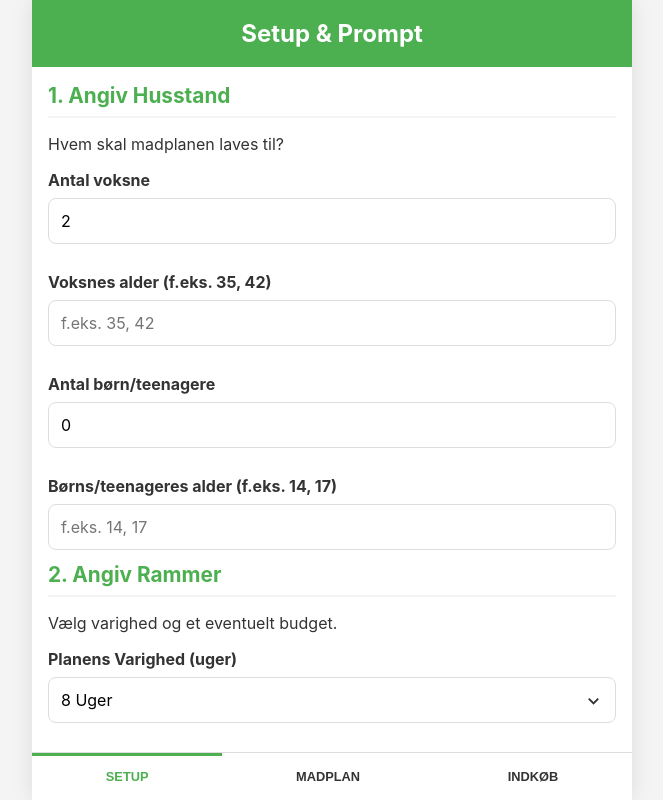
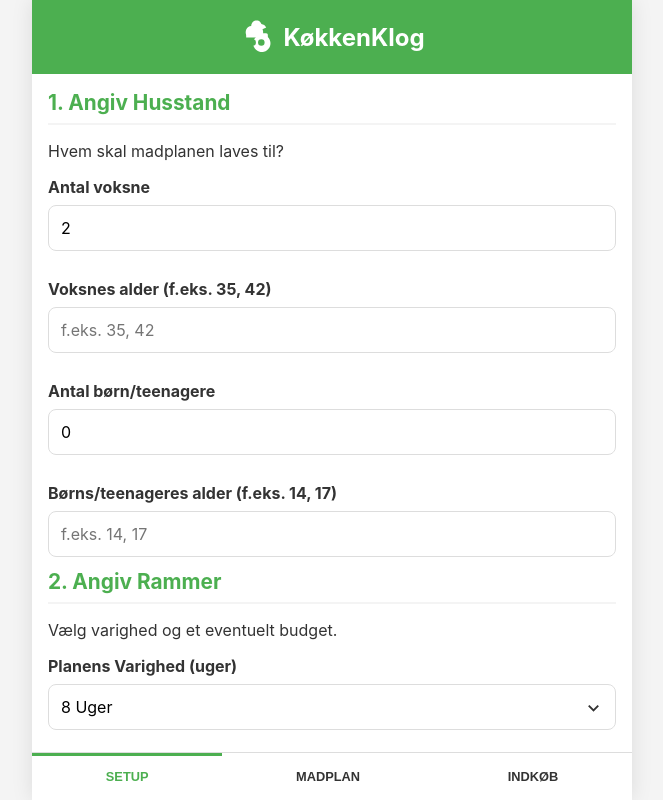
Before and after one commit to ClausClan/Min_Madplan, a plain HTML site: page index.html in a window 1280 px wide. Shown: the whole page, without its empty margins (308-971 px from the left). Drawn offline with Linux system fonts and the light colour scheme.

Commit message:
Update index.html

```diff
--- a/index.html
+++ b/index.html
@@ -334,6 +334,30 @@
             background-color: #c0392b; /* Mørkere rød ved hover */
         }
 
+        /* --- 10. Header Logo Styling --- */
+        .logo-h1 {
+            display: flex;
+            align-items: center;
+            justify-content: center;
+            font-size: 1.5rem; /* Samme som før */
+            margin: 0;
+        }
+
+        .logo-svg {
+            width: 1.5em; /* Matcher font-størrelsen */
+            height: 1.5em;
+            margin-right: 0.5rem;
+        }
+
+        /* Dette er et trick:
+           Vi har tegnet pupillerne i SVG'en, men vi
+           giver dem appens primære baggrundsfarve,
+           så det ligner, at de er "skåret ud".
+        */
+        .logo-svg circle {
+            fill: var(--primær-farve);
+        }
+
     </style>
 </head>
 <body>
@@ -341,7 +365,25 @@
     <div id="app-container">
 
         <header>
-            <h1 id="app-titel">Setup & Prompt</h1>
+            <h1 id="app-titel" class="logo-h1">
+                <svg class="logo-svg"
+                     version="1.1"
+                     viewBox="0 0 100 100"
+                     xmlns="http://www.w3.org/2000/svg">
+                    <title>KøkkenKlog Logo</title>
+                    <path fill="#ffffff"
+                          d="m75.6 23.3c-2.4-5.2-7.5-8.7-13.4-9.5-0.7-1.8-1.7-3.6-2.9-5-1.9-2.2-4.4-3.8-7.3-4.5-2.9-0.7-5.9-0.5-8.6 0.7-2.7 1.2-5.1 3.2-6.8 5.7-1.7 2.5-2.7 5.4-2.8 8.4-5.9 0.7-11 4.2-13.4 9.5-2.4 5.2-2.4 11.2 0 16.5h44.9c2.4-5.3 2.4-11.3 0-16.5z"/>
+                    <path fill="#ffffff"
+                          d="m75.6 39.8h-51.2c-2.5 0-4.5 2-4.5 4.5v6.9h60.2v-6.9c0-2.5-2-4.5-4.5-4.5z"/>
+
+                    <path fill="#ffffff"
+                          d="m77.8 86.8c-2.5 2.1-5.4 3.5-8.5 4.3-3.1 0.7-6.3 0.9-9.4 0.4-3.1-0.4-6.1-1.5-8.8-3.1-2.7-1.6-5.1-3.8-7-6.3-1.9-2.5-3.4-5.4-4.2-8.5-0.9-3.1-1-6.3-0.5-9.4 0.4-3.1 1.5-6.1 3.1-8.8 1.6-2.7 3.8-5.1 6.3-7 2.5-1.9 5.4-3.4 8.5-4.2 3.1-0.9 6.3-1 9.4-0.5 3.1 0.4 6.1 1.5 8.8 3.1 2.7 1.6 5.1 3.8 7 6.3 1.9 2.5 3.4 5.4 4.2 8.5 0.9 3.1 1 6.3 0.5 9.4-0.4 3.1-1.5 6.1-3.1 8.8-1.6 2.7-3.8 5.1-6.3 7z"/>
+
+                    <circle fill="#4CAF50" cx="38" cy="65" r="9"/>
+                    <circle fill="#4CAF50" cx="62" cy="65" r="9"/>
+                </svg>
+                <span>KøkkenKlog</span>
+            </h1>
         </header>
 
         <main>
@@ -490,9 +532,9 @@
             let globalMadplanData = null;
             let nuværendeUgeIndex = 0;
 
-            // --- Globale referencer til skærme og titel ---
+            // --- Globale referencer til skærme ---
             const skærme = document.querySelectorAll('.app-skærm');
-            const appTitel = document.getElementById('app-titel');
+            // const appTitel = document.getElementById('app-titel'); // FJERNET - Denne var problemet
             const madplanSkærm = document.getElementById('madplan');
             const opskriftSkærm = document.getElementById('opskrift');
             const setupSkærm = document.getElementById('setup');
@@ -526,11 +568,11 @@
                 if (aktivKnap) {
                     aktivKnap.classList.add('active-tab');
 
-                    if (skærmId === 'setup') appTitel.textContent = 'Setup & Prompt';
-                    else if (skærmId === 'madplan' || skærmId === 'opskrift') {
-                        // Titel sættes af render-funktionerne
-                    }
-                    else if (skærmId === 'indkøb') appTitel.textContent = 'Indkøbsliste';
+                    // --- HELE DENNE BLOK ER FJERNET ---
+                    // if (skærmId === 'setup') appTitel.textContent = 'Setup & Prompt';
+                    // else if (skærmId === 'madplan' || skærmId === 'opskrift') { ... }
+                    // else if (skærmId === 'indkøb') appTitel.textContent = 'Indkøbsliste';
+                    // ---
                 }
             }
 
@@ -547,15 +589,13 @@
             function visOpskriftSkærm() {
                 madplanSkærm.classList.remove('active');
                 opskriftSkærm.classList.add('active');
-                appTitel.textContent = 'Opskrift';
+                // appTitel.textContent = 'Opskrift'; // FJERNET
             }
 
             function visMadplanSkærm() {
                 opskriftSkærm.classList.remove('active');
                 madplanSkærm.classList.add('active');
-                if (globalMadplanData) {
-                    appTitel.textContent = `Madplan - Uge ${globalMadplanData.uger[nuværendeUgeIndex].ugeNummer}`;
-                }
+                // if (globalMadplanData) { ... } // FJERNET
             }
 
             tilbageKnap.addEventListener('click', visMadplanSkærm);
@@ -569,7 +609,8 @@
                 const uge = globalMadplanData.uger[ugeIndex];
                 if (!uge) return;
                 ugeTitel.textContent = `Uge ${uge.ugeNummer}`;
-                appTitel.textContent = `Madplan - Uge ${uge.ugeNummer}`;
+                // appTitel.textContent = `Madplan - Uge ${uge.ugeNummer}`; // FJERNET
+
                 ugeOversigtContainer.innerHTML = '';
                 uge.dage.forEach((dag, dagIndex) => {
                     const li = document.createElement('li');
@@ -657,21 +698,14 @@
                 }
             }
 
-            /**
-             * RETTET FUNKTION: Sletter kun den gemte madplan og nulstiller visningen.
-             * Beholder alle indtastninger på setup-siden.
-             */
             function sletGemtMadplan() {
-                // Opdateret bekræftelsestekst
                 if (confirm("Er du sikker på, du vil slette den gemte madplan? \nDine indtastninger på setup-siden (husstand, tilbud, osv.) bliver bevaret.")) {
 
-                    // 1. Slet fra hukommelsen
                     localStorage.removeItem('minMadplanData');
                     globalMadplanData = null;
                     nuværendeUgeIndex = 0;
                     console.log("Madplan slettet fra localStorage.");
 
-                    // 2. Nulstil UI (visningerne), så de er tomme
                     ugeOversigtContainer.innerHTML = '';
                     indkøbslisteContainer.innerHTML = '';
                     ugeTitel.textContent = 'Madplan';
@@ -680,23 +714,10 @@
                     opskriftIngredienser.innerHTML = '';
                     opskriftFremgangsmåde.innerHTML = '';
 
-                    // 3. Ryd KUN output/input-felterne for prompt/json
                     document.getElementById('prompt-output-container').style.display = 'none';
                     document.getElementById('prompt-output').value = '';
                     document.getElementById('json-input').value = '';
 
-                    // Fjerner IKKE længere værdier fra:
-                    // - input-tilbud
-                    // - input-lager
-                    // - input-basis
-                    // - input-voksne-antal
-                    // - input-voksne-alder
-                    // - input-børn-antal
-                    // - input-børn-alder
-                    // - input-varighed
-                    // - input-pris
-
-                    // 4. Gå til setup-skærmen
                     skiftSkærm('setup');
                     alert("Gemt madplan er slettet. Du er nu på setup-siden og kan generere en ny prompt.");
                 }
@@ -712,7 +733,6 @@
 
             const btnGenererPrompt = document.getElementById('btn-generer-prompt');
 
-            // Referencer til alle inputfelter
             const inputTilbud = document.getElementById('input-tilbud');
             const inputLager = document.getElementById('input-lager');
             const inputBasis = document.getElementById('input-basis');
@@ -739,12 +759,10 @@
             }
 
             function genererPrompt() {
-                // 1. Hent værdier fra vare-inputfelter
                 const tilbudTekst = formaterInputTilPrompt(inputTilbud.value);
                 const lagerTekst = formaterInputTilPrompt(inputLager.value);
                 const basisTekst = formaterInputTilPrompt(inputBasis.value);
 
-                // 2. Hent værdier fra husstand-inputfelter
                 const voksneAntal = inputVoksneAntal.value || '0';
                 const voksneAlder = inputVoksneAlder.value || 'ikke angivet';
                 const børnAntal = inputBørnAntal.value || '0';
@@ -756,17 +774,14 @@
 - VIGTIGT: Planlæg portioner derefter. Aktive teenagere spiser ofte som eller mere end voksne.
 `;
 
-                // 3. Hent værdier fra rammer-inputfelter
                 const varighed = inputVarighed.value;
                 const pris = inputPris.value;
 
-                // 4. Byg den dynamiske Økonomi-regel
                 let økonomiTekst = `5.  **Økonomi:** Planen skal være prisfornuftig og minimere madspild. 40-60% økologisk.`;
                 if (pris) {
                     økonomiTekst = `5.  **Økonomi:** Planen skal være prisfornuftig, minimere madspild og sigte efter et ca. månedligt madbudget på ${pris} DKK. 40-60% økologisk.`;
                 }
 
-                // 5. Byg JSON-prompt skabelonen
                 const promptSkabelon = `
 Generer en komplet madplan for ${varighed} uger til aftensmad.
 Outputtet skal være udelukkende i JSON-format. Generer kun den rene JSON-kodeblok, uden indledende eller afsluttende tekst.
@@ -837,10 +852,8 @@ Følg denne struktur nøjagtigt:
   }
 }
 `;
-                // 6. Sæt den genererede prompt ind i output-feltet
                 promptOutput.value = promptSkabelon.trim();
 
-                // 7. Vis de næste steps for brugeren
                 promptOutputContainer.style.display = 'block';
                 jsonInputContainer.style.display = 'block';
             }
```
